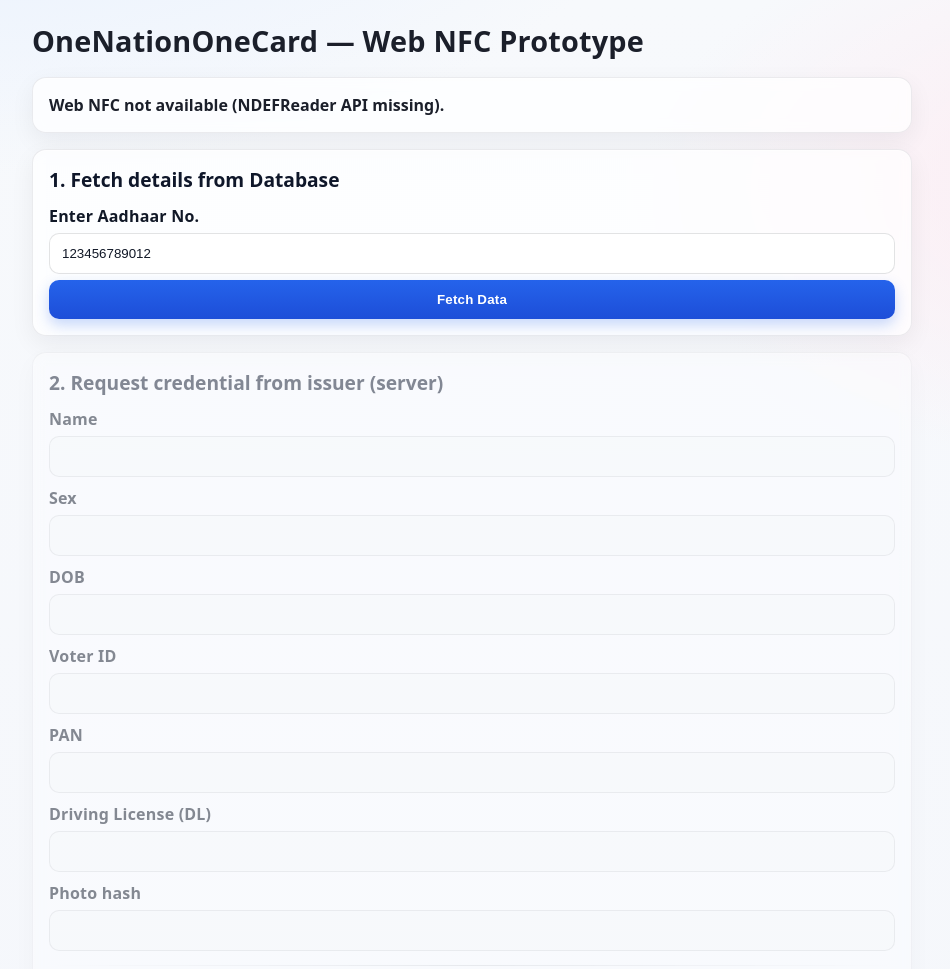
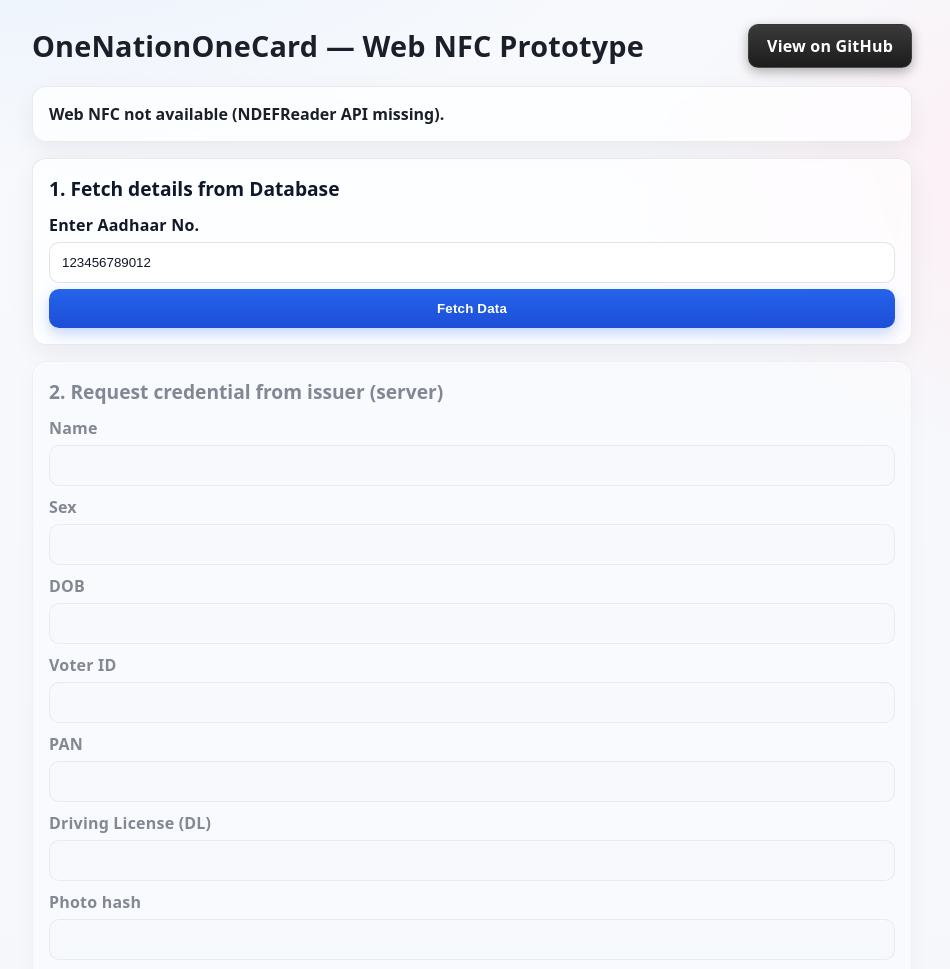
Before and after one commit to prateekaekbote/onenatonecard, a plain HTML site: page index.html in a window 1280 px wide. Shown: the top 969 px of the page, without its empty margins (168-1118 px from the left). Drawn offline with Linux system fonts and the light colour scheme.

Commit message:
Added button

```diff
--- a/index.html
+++ b/index.html
@@ -7,7 +7,10 @@
   <link rel="stylesheet" href="./styles.css">
 </head>
 <body>
-  <h2>OneNationOneCard — Web NFC Prototype</h2>
+  <div class="header">
+    <h2>OneNationOneCard — Web NFC Prototype</h2>
+    <a href="https://github.com/prateekaekbote/onenatonecard" target="_blank" rel="noopener noreferrer" class="btn-github">View on GitHub</a>
+  </div>
 
   <div id="supportNotice" class="card"></div>
 
--- a/styles.css
+++ b/styles.css
@@ -13,7 +13,8 @@ button:disabled { opacity:0.65; cursor:not-allowed; filter: grayscale(20%) }
 pre { background:#0b1021; color:#e5e7eb; padding:12px; border-radius:10px; overflow:auto; max-height:280px; font-size:12px; border:1px solid rgba(255,255,255,0.08) }
 .hint { color:#4b5563; font-size:0.95rem }
 .disabled-section { opacity:0.5; pointer-events:none; }
-h2 { font-size: 1.8rem; line-height:1.2; margin: 8px 0 18px; letter-spacing:.2px }
+.header { display: flex; justify-content: space-between; align-items: center; gap: 16px; flex-wrap: wrap; margin: 8px 0 18px; }
+h2 { font-size: 1.8rem; line-height:1.2; letter-spacing:.2px; margin: 0; }
 h3 { font-size: 1.2rem; margin: 0 0 12px; color:#0f172a }
 hr { border: none; height:1px; background: linear-gradient(90deg, rgba(17,24,39,0), rgba(17,24,39,.15), rgba(17,24,39,0)); margin: 14px 0 }
 @media (max-width: 640px) { body { padding: 12px; max-width: 100% } .row { flex-direction: column } }
@@ -35,3 +36,28 @@ input[readonly] { background: #f9fafb }
 @media (max-width: 860px) {
   .split { grid-template-columns: 1fr; }
 }
+
+.btn-github {
+  display: inline-block;
+  padding: 10px 18px;
+  border-radius: 10px;
+  background: linear-gradient(180deg, #3a3a3a, #1c1c1c);
+  color: #fff;
+  text-decoration: none;
+  font-weight: 700;
+  letter-spacing: .2px;
+  box-shadow: 0 4px 12px rgba(0,0,0,.3);
+  transition: all .2s ease;
+  white-space: nowrap;
+  border: 1px solid rgba(255, 255, 255, 0.1);
+}
+
+.btn-github:hover {
+  transform: translateY(-1px);
+  box-shadow: 0 6px 16px rgba(0,0,0,.3);
+}
+
+.btn-github:active {
+  transform: translateY(1px);
+  box-shadow: 0 2px 8px rgba(0,0,0,.3);
+}
```
